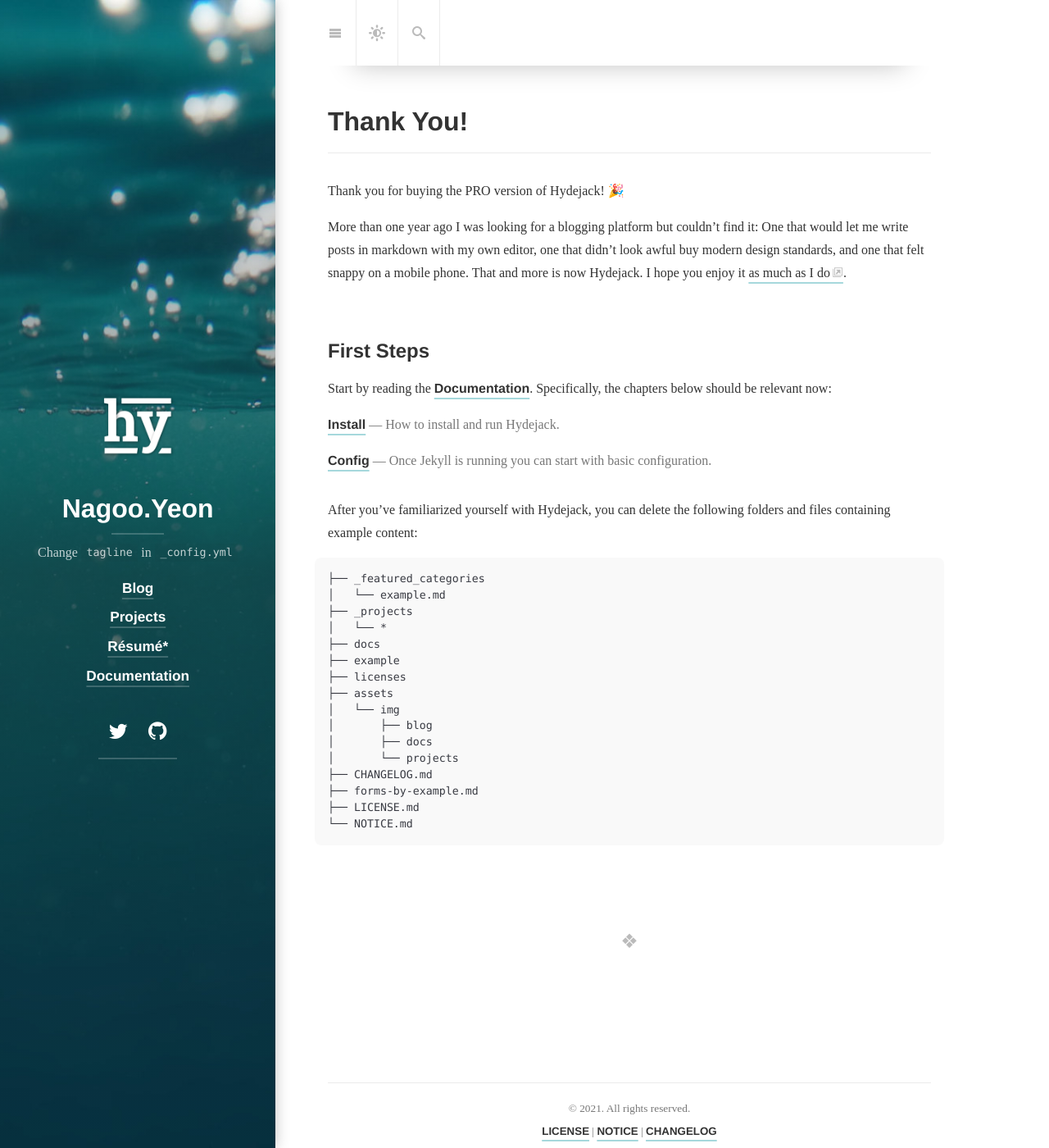
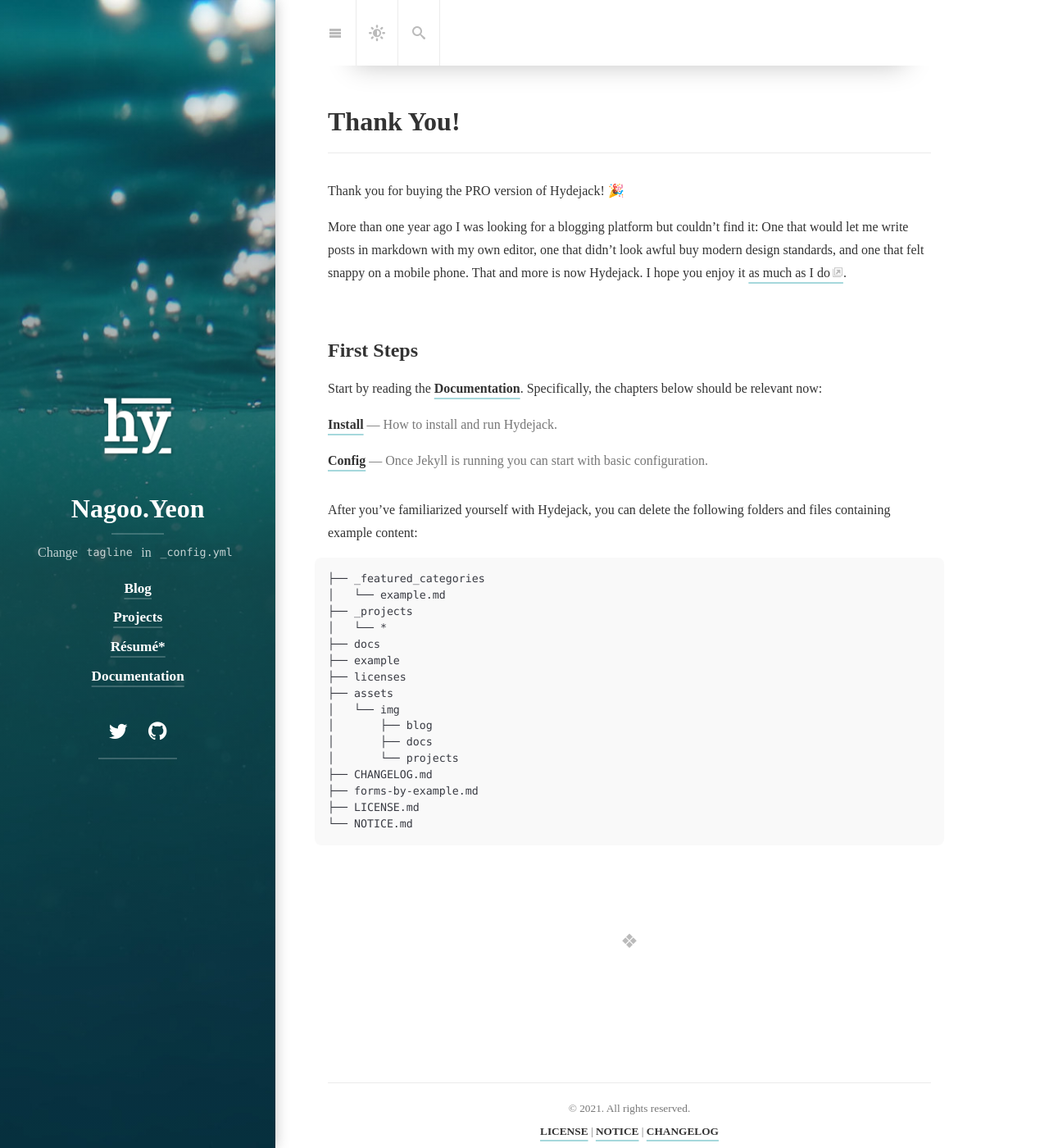
Before and after one commit to dangnagoo/dangnagoo.github.io, a Jekyll site: the page built from index.md, in a window 1280 px wide and 1400 px high. Shown: the whole window at 82% size. Built offline with Jekyll 4.4.1, drawn with Linux system fonts in a browser that asks for light colours; cached includes are drawn as plain includes; nearby versions of some CDN libraries; some web fonts are replaced; library files that are not in the unit come from our copies.

Commit message:
Update _config.yml

```diff
--- a/_config.yml
+++ b/_config.yml
@@ -104,11 +104,11 @@ google_fonts:          Gowun+Batang:wght@400;700
 
 # The text font. Expects a string that is a valid CSS font-family value.
 # To change font-weight, see _sass/variables.scss
-font:                  Gowun Batang, serif;
+font:                  Gowun Batang, serif
 
 # The font used for headings. Expects a string that is a valid CSS font-family value.
 # To change font-weight, see _sass/variables.scss
-font_heading:          Roboto Slab, Helvetica, Arial, sans-serif
+font_heading:          Gowun Batang, serif
 
 # The font used for code blocks. Expects a string that is a valid CSS font-family value.
 font_code:             Fira Code, Menlo, Monaco, Consolas, monospace;
```
